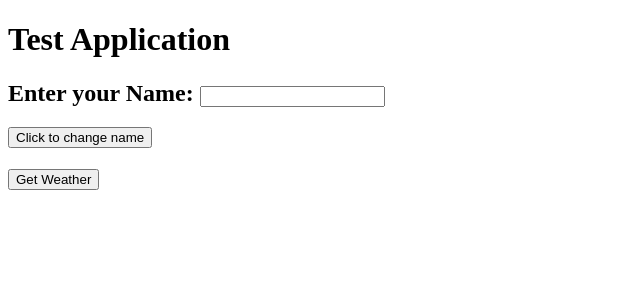
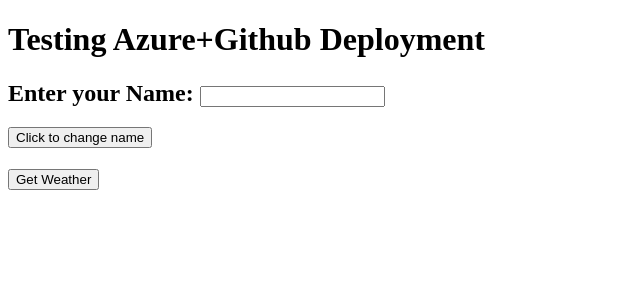
Before and after one commit to SanjayDutta/testing-azure-github, a Nuxt app: page / in a window 1280 px wide. Shown: the top 300 px of the page, without its empty margins (0-640 px from the left). Built offline with nearby package versions, Linux system fonts and the light colour scheme.

Commit message:
Added artifact zip in yml-file

```diff
--- a/pages/index.vue
+++ b/pages/index.vue
@@ -16,7 +16,7 @@
   name: 'IndexPage',
   data() {
     return {
-      message: 'Test Application',
+      message: 'Testing Azure+Github Deployment',
       name:"",
       inputName:"",
       buttonClicked:true,
```
